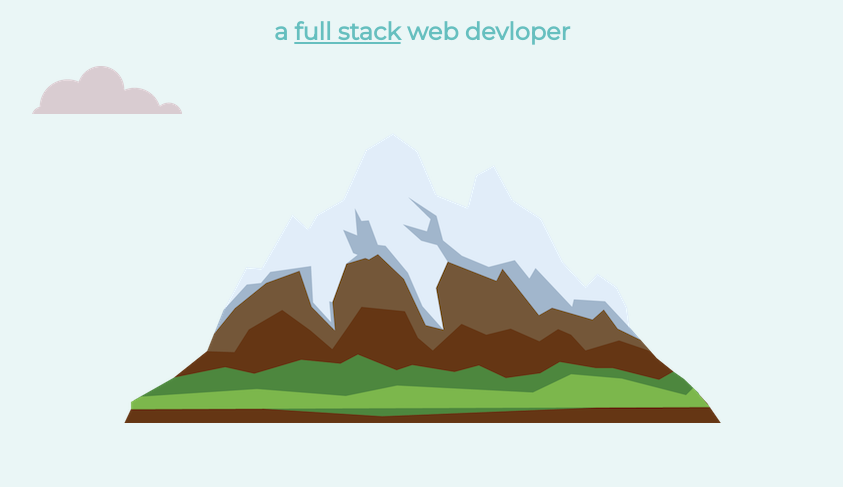
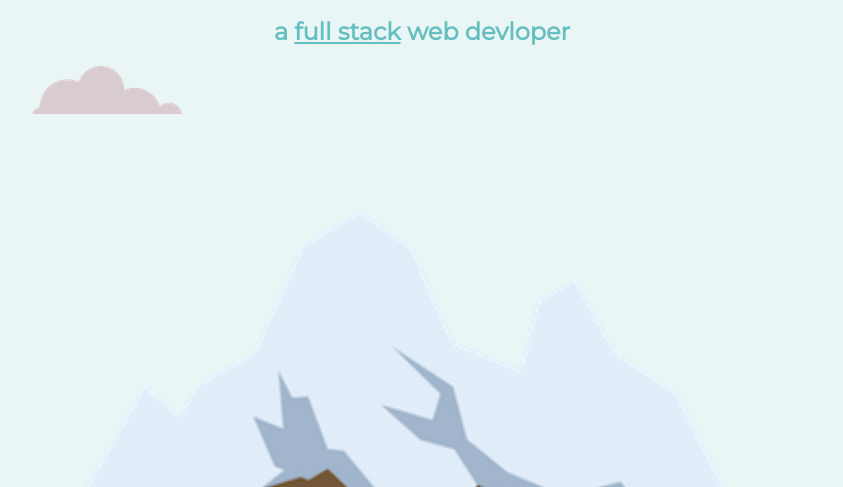
Before and after one commit to Khanaffi/mysite, a plain HTML site: page index.html in a window 1280 px wide. Shown: the part 313-800 px from the top of the page, without its empty margins (218-1061 px from the left). Drawn offline with Linux system fonts and the light colour scheme.

Commit message:
Update index.html

```diff
--- a/index.html
+++ b/index.html
@@ -21,7 +21,7 @@
         <h1>I'm Affi</h1>
         <h2>a <span class="s">full stack</span> web devloper</h2>
         <img class="ccc" src="img/cloud.png" alt="cloud img">
-        <img src="img/mountain.png" alt="mountain img">
+        <img style="width:100%"src="img/mountain.png" alt="mountain img">
         <div class="mid">
             <div class="profile">
                 <img class="mypic" src="img/my.png" alt="my picture">
```
